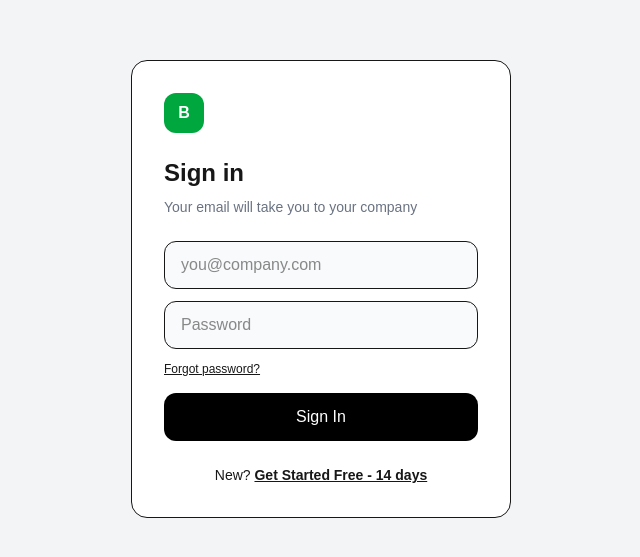
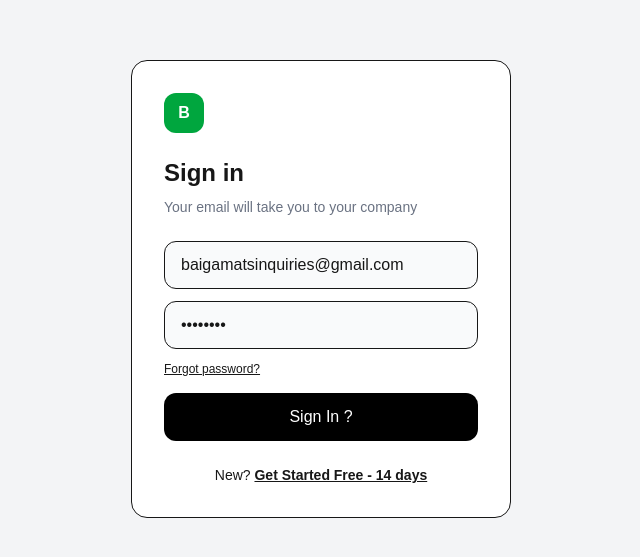
Before and after one commit to baigamats-sy/baigamats-hrms, a Next.js app: page /login in a window 1280 px wide. Shown: the part 111-668 px from the top of the page, without its empty margins (319-959 px from the left). Built offline with nearby package versions, Linux system fonts and the light colour scheme.

Commit message:
fix login button

```diff
--- a/app/login/page.tsx
+++ b/app/login/page.tsx
@@ -1,19 +1,18 @@
 'use client';
 import Link from 'next/link';
-import { useState } from 'react';
-
+import { useRouter } from 'next/navigation';
 export default function LoginPage(){
-  const [show,setShow]=useState(false);
+  const router = useRouter();
   return (
     <div className="min-h-screen flex items-center justify-center bg-gray-100 p-8">
       <div className="bg-white rounded-2xl border p-8 w-full max-w-[380px]">
         <div className="w-10 h-10 bg-green-600 rounded-xl flex items-center justify-center text-white font-bold">B</div>
         <h1 className="text-2xl font-bold mt-6">Sign in</h1>
         <p className="text-sm text-gray-500 mt-2">Your email will take you to your company</p>
-        <input className="mt-6 w-full h-12 rounded-xl border px-4 bg-gray-50" placeholder="you@company.com" />
-        <input type="password" className="mt-3 w-full h-12 rounded-xl border px-4 bg-gray-50" placeholder="Password" />
+        <input className="mt-6 w-full h-12 rounded-xl border px-4 bg-gray-50" placeholder="you@company.com" defaultValue="baigamatsinquiries@gmail.com" />
+        <input type="password" className="mt-3 w-full h-12 rounded-xl border px-4 bg-gray-50" placeholder="Password" defaultValue="12345678" />
         <Link href="/forgot-password" className="text-xs underline mt-3 block">Forgot password?</Link>
-        <button className="mt-4 w-full h-12 bg-black text-white rounded-xl">Sign In</button>
+        <button onClick={()=>router.push('/dashboard')} className="mt-4 w-full h-12 bg-black text-white rounded-xl hover:bg-gray-800">Sign In ?</button>
         <p className="text-sm text-center mt-6">New? <Link href="/get-started" className="underline font-bold">Get Started Free - 14 days</Link></p>
       </div>
     </div>
```
